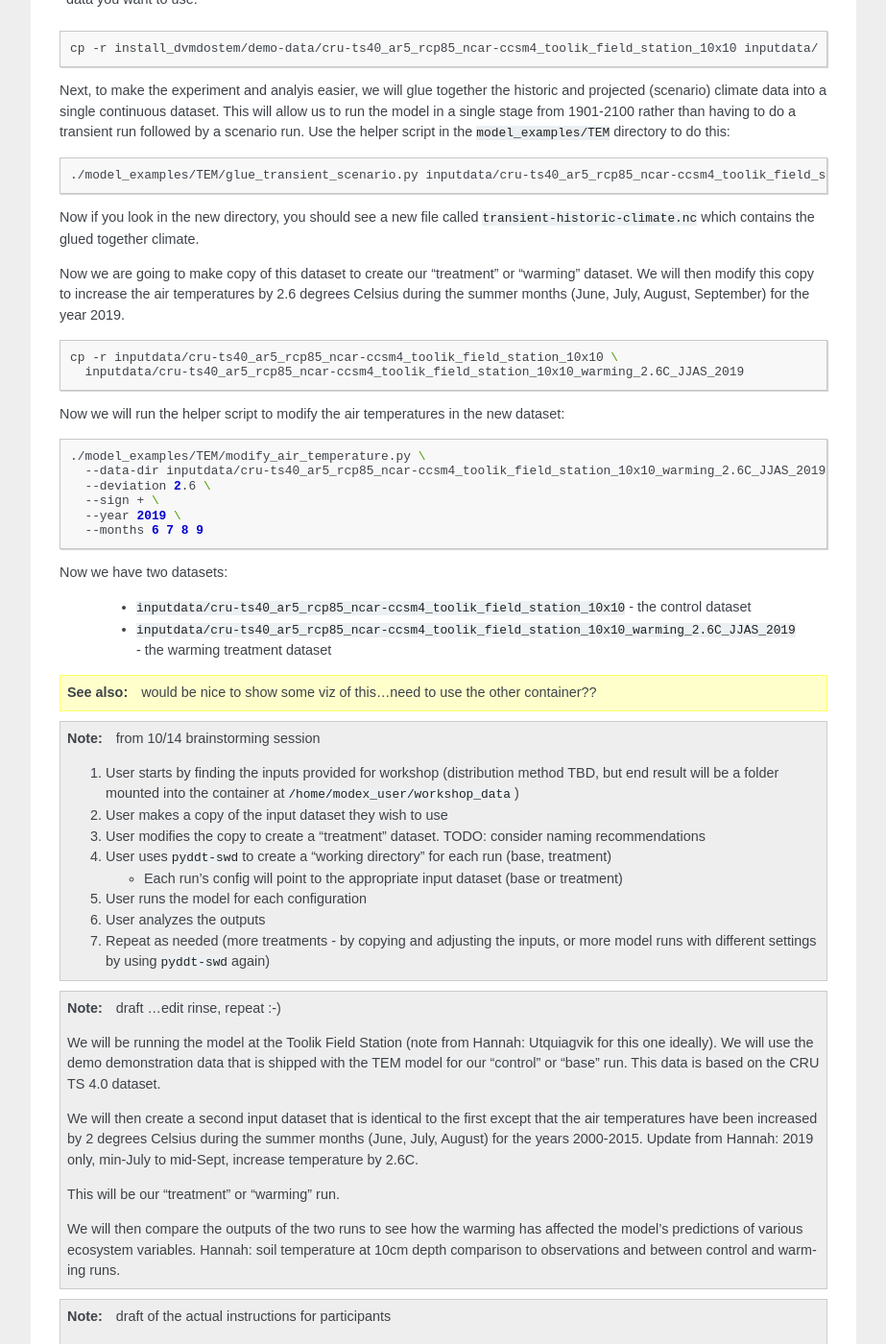
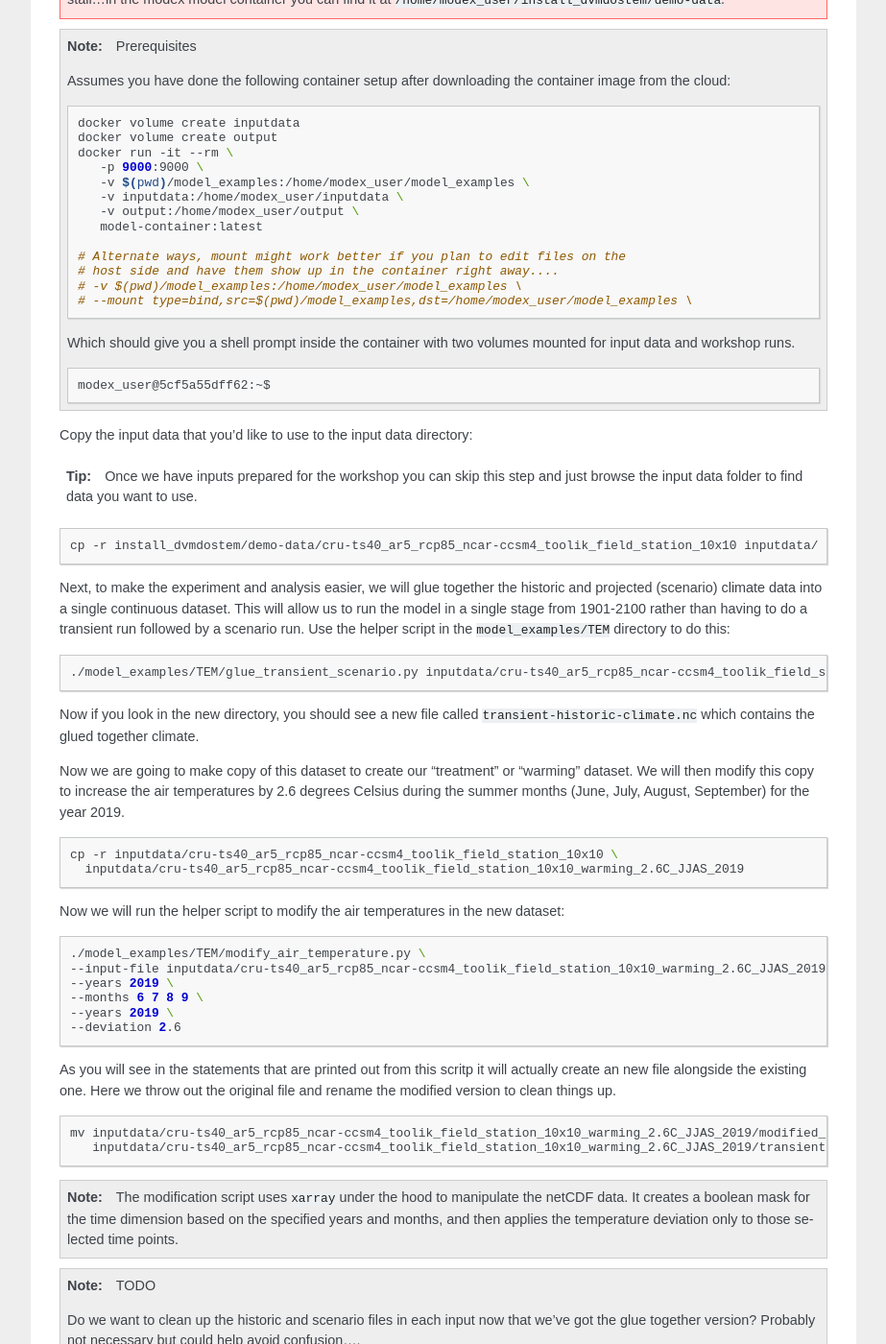
Before and after one commit to jsta/Field-to-Model, a Sphinx documentation site: the page built from docs/source/tem_ee3_warming.rst, in a window 1280 px wide and 1400 px high, scrolled down 790 px. Shown: the whole window at 96% size, without its empty margins (198-1121 px from the left). Built offline with Sphinx 7.4.7, drawn with Linux system fonts in a browser that asks for light colours; some of the changed text lies outside the part shown.

Commit message:
work on experiment write up

```diff
--- a/docs/source/tem_ee3_warming.rst
+++ b/docs/source/tem_ee3_warming.rst
@@ -23,6 +23,11 @@
 Ely, Kim, Anderson, Jeremiah, Serbin, Shawn, & Rogers, Alistair (2024). Vegetation Warming Experiment: Thaw depth and dGPS locations, Utqiagvik, Alaska, 2019. https://doi.org/10.5440/1887568
 
 
+.. note:: TODO
+
+   Add some links to the text above into the relevant sections of the TEM
+   User Guide. For example linking to the description of Community Types, PFTs,
+   etc.
 
 
 
@@ -34,6 +39,35 @@
    Waiting on Tobey to finalize input data prep. For now, just use the
    demo data that is shipped with the TEM install...in the modex model container
    you can find it at :code:`/home/modex_user/install_dvmdostem/demo-data`.
+
+.. note:: Prerequisites
+
+   Assumes you have done the following container setup after downloading
+   the container image from the cloud:
+
+   .. code:: shell
+
+      docker volume create inputdata
+      docker volume create output
+      docker run -it --rm \
+         -p 9000:9000 \
+         -v $(pwd)/model_examples:/home/modex_user/model_examples \
+         -v inputdata:/home/modex_user/inputdata \
+         -v output:/home/modex_user/output \
+         model-container:latest
+
+      # Alternate ways, mount might work better if you plan to edit files on the
+      # host side and have them show up in the container right away....
+      # -v $(pwd)/model_examples:/home/modex_user/model_examples \
+      # --mount type=bind,src=$(pwd)/model_examples,dst=/home/modex_user/model_examples \
+
+
+   Which should give you a shell prompt inside the container with two
+   volumes mounted for input data and workshop runs.
+
+   .. code:: shell
+
+      modex_user@5cf5a55dff62:~$
 
 
 Copy the input data that you'd like to use to the input data directory:
@@ -47,7 +81,7 @@
 
    cp -r install_dvmdostem/demo-data/cru-ts40_ar5_rcp85_ncar-ccsm4_toolik_field_station_10x10 inputdata/
 
-Next, to make the experiment and analyis easier, we will glue together the
+Next, to make the experiment and analysis easier, we will glue together the
 historic and projected (scenario) climate data into a single continuous dataset.
 This will allow us to run the model in a single stage from 1901-2100 rather than
 having to do a transient run followed by a scenario run. Use the helper script
@@ -76,22 +110,135 @@
 .. code:: shell
 
    ./model_examples/TEM/modify_air_temperature.py \
-     --data-dir inputdata/cru-ts40_ar5_rcp85_ncar-ccsm4_toolik_field_station_10x10_warming_2.6C_JJAS_2019 \
-     --deviation 2.6 \
-     --sign + \
-     --year 2019 \
-     --months 6 7 8 9
+   --input-file inputdata/cru-ts40_ar5_rcp85_ncar-ccsm4_toolik_field_station_10x10_warming_2.6C_JJAS_2019/transient-scenario-climate.nc \
+   --years 2019 \
+   --months 6 7 8 9 \
+   --years 2019 \
+   --deviation 2.6
+
+
+As you will see in the statements that are printed out from this scritp it will
+actually create an new file alongside the existing one. Here we throw out the original file and rename
+the modified version to clean things up.
+
+.. code:: shell
+
+   mv inputdata/cru-ts40_ar5_rcp85_ncar-ccsm4_toolik_field_station_10x10_warming_2.6C_JJAS_2019/modified_transient-scenario-climate.nc \
+      inputdata/cru-ts40_ar5_rcp85_ncar-ccsm4_toolik_field_station_10x10_warming_2.6C_JJAS_2019/transient-scenario-climate.nc
+
+.. note::
+
+   The modification script uses :code:`xarray` under the hood to manipulate
+   the netCDF data. It creates a boolean mask for the time dimension based
+   on the specified years and months, and then applies the temperature deviation
+   only to those selected time points.
+
+.. note:: TODO
+
+   Do we want to clean up the historic and scenario files in each input now that
+   we've got the glue together version? Probably not necessary but could help
+   avoid confusion....
+
+.. note::
+
+   The modification script can take additional arguments to modify multiple
+   years and different months as needed. See the help message for details:
 
 Now we have two datasets:
 
-  * :code:`inputdata/cru-ts40_ar5_rcp85_ncar-ccsm4_toolik_field_station_10x10` - the control dataset
-  * :code:`inputdata/cru-ts40_ar5_rcp85_ncar-ccsm4_toolik_field_station_10x10_warming_2.6C_JJAS_2019` - the warming treatment dataset
+  * the control dataset: :code:`inputdata/cru-ts40_ar5_rcp85_ncar-ccsm4_toolik_field_station_10x10`
+  * the warming treatment dataset: :code:`inputdata/cru-ts40_ar5_rcp85_ncar-ccsm4_toolik_field_station_10x10_warming_2.6C_JJAS_2019`
 
-.. seealso::
+.. note:: TODO
 
    would be nice to show some viz of this...need to use the other container??
 
+Now that we have the datasets set up, we can create two run folders using the
+:code:`pyddt-swd` utility helper tool. For this we will work in the
+:code:`~/workshop_runs/tem_ee3_warming` directory.
 
+
+.. code:: shell
+
+   mkdir -p ~/output/tem/tem_ee3_warming
+   cd ~/output/tem/tem_ee3_warming
+
+   pyddt-swd \
+      --input-data ~/inputdata/cru-ts40_ar5_rcp85_ncar-ccsm4_toolik_field_station_10x10 \
+      control
+
+   pyddt-swd \
+      --input-data ~/inputdata/cru-ts40_ar5_rcp85_ncar-ccsm4_toolik_field_station_10x10_warming_2.6C_JJAS_2019 \
+      treatment
+
+You should now have two run folders set up for the control and treatment runs:
+
+.. code:: shell
+
+   $ pwd
+   /home/modex_user/output/tem/tem_ee3_warming/control
+
+   $ ls -l
+   drwxr-xr-x 6 modex_user modex_user 4096 Oct 20 22:17 control
+   drwxr-xr-x 6 modex_user modex_user 4096 Oct 20 22:17 warming_2.6C_JJAS_2019
+
+Now we can start a run in each folder.
+
+.. warning:
+
+   Make sure you do this each of these for both the control and the treatment runs!! Take care to note the
+   correct path for the the climate file, note the difference in the directory for control and treatment!!
+
+Take care of the last setup steps. **DO THIS FOR EACH RUN**:
+
+   #. :code:`cd` into the run folder
+
+   #. fiddle with the run mask
+
+      .. code::
+
+         pyddt-runmask --reset --yx 0 0 run-mask.nc
+
+   #. setup the output_spec
+
+      .. code::
+
+         pyddt-outspec config/output_spec.csv --on LAYERDZ m l
+         pyddt-outspec config/output_spec.csv --on TLAYER m l
+
+         # Print it out to see what vars we have at what resolution...
+         pyddt-outspec config/output_spec.csv -s
+                  Name                Units       Yearly      Monthly        Daily          PFT Compartments       Layers    Data Type     Description
+                  GPP            g/m2/time            y                   invalid                                invalid       double     GPP
+               LAYERDZ                    m            y            m      invalid      invalid      invalid            l       double     Thickness of layer
+               TLAYER             degree_C            y            m      invalid      invalid      invalid            l       double     Temperature by layer
+
+   #. adjust the config file to the right climate file
+
+      - this could be alleviated by doing some file shuffling above...i.e.
+         renaming the stitched file to 'historic-climate.nc' in each input folder
+         This would allow the config files to simply point to 'historic-climate.nc' without needing to change the paths for each run.
+
+      .. code:: python
+         :number-lines:
+
+         # Adjust config file...
+         import json
+
+         with open('config/config.js') as f:
+            jd = json.load(f)
+
+         jd['IO']['hist_climate_file'] = "/home/modex_user/inputdata/cru-ts40_ar5_rcp85_ncar-ccsm4_toolik_field_station_10x10/transient-scenario-climate.nc"
+
+         with open('config/config.js', 'w') as f:
+            json.dump(jd, f, indent=4)
+
+
+   #. Annoyances out of the way, now we can start the run.
+
+      .. code:: shell
+
+         dvmdostem -f config/config.js -p 15 -e 10 -s 10 -t 150 -l monitor
 
 
 .. note:: from 10/14 brainstorming session
```
